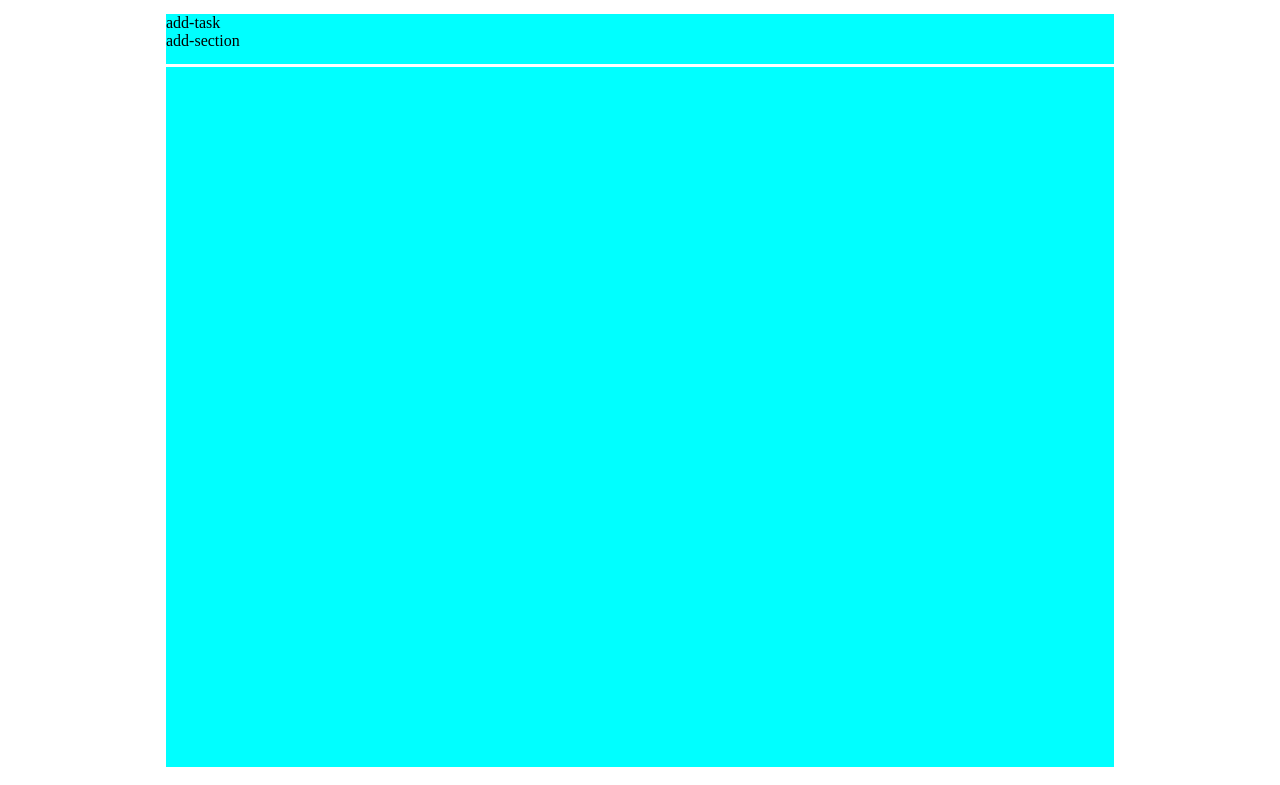
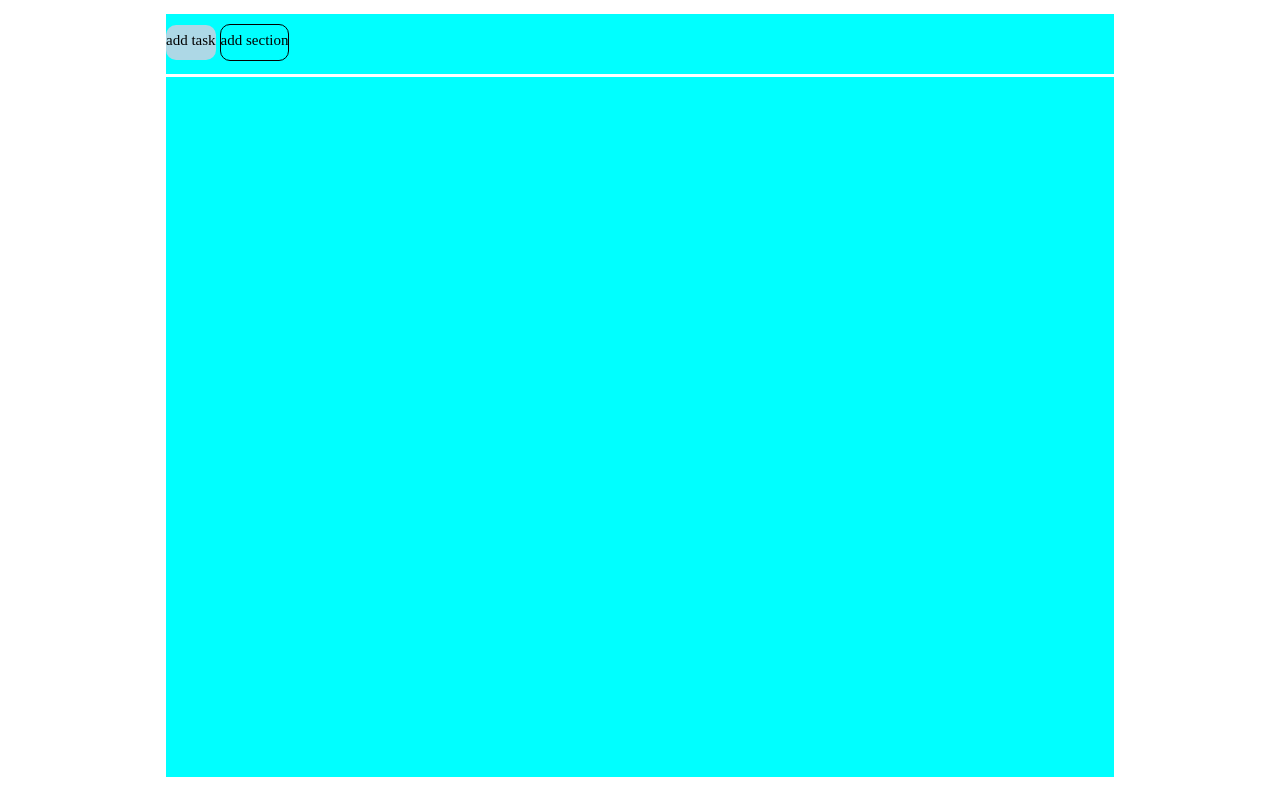
Before and after one commit to DezVibez/html-css-toboolist, a plain HTML site: page index.html in a window 1280 px wide. Shown: the part 104-889 px from the top of the page. Drawn offline with Linux system fonts and the light colour scheme.

Commit message:
iconcine task

```diff
--- a/index.html
+++ b/index.html
@@ -20,10 +20,10 @@
         <section class="structure">
 
             <div id="add-task">
-                add-task
+                add task
             </div>
             <div id="add-section">
-                add-section
+                add section
             </div>
 
         </section>
--- a/style.css
+++ b/style.css
@@ -18,9 +18,32 @@ vertical-align: middle;}
     height: 50px ;
     margin: auto;
     background-color: aqua;
-    margin-bottom: 3px;}
+    margin-bottom: 3px;
+padding-top: 10px;}
+
 
 main {height: 700px;
       width:75%;
       background-color: aqua;
       margin: auto;}
+
+
+
+#add-task {height: 70%;
+background-color: lightblue;
+border-radius:10px;
+display:inline-block;
+line-height: middle;
+vertical-align: middle;
+line-height: 2;
+font-size: 15px;
+}
+
+#add-section {height: 70%;
+border:solid 1px;
+border-radius:10px;
+display:inline-block;
+font-size: 15px;
+vertical-align: middle;
+line-height: 2 ;
+}
```
